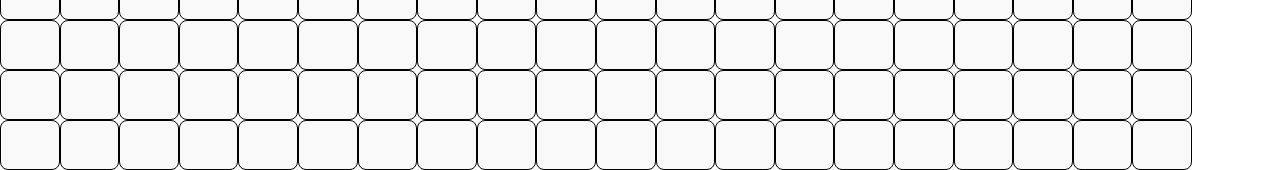
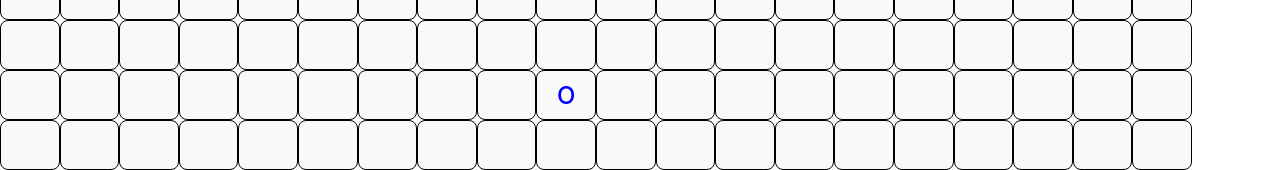
Before and after one commit to JoJoensuu/TiRaLab, a React (Vite) app in the folder tictactoe/: page / in a window 1280 px wide. Shown: the part 445-615 px from the top of the page. Built offline with nearby package versions, Linux system fonts and the light colour scheme.

Commit message:
more effective minimax

```diff
--- a/tictactoe/src/components/GameBoard.jsx
+++ b/tictactoe/src/components/GameBoard.jsx
@@ -2,22 +2,27 @@ import { useState, useEffect } from 'react';
 import './GameBoard.css';
 import { checkForWin } from '../logic/GameHeuristics';
 import { GameState } from './GameState';
-import { PLAYER, AI } from '../Config';
+import { PLAYER, AI, params, STARTING_PLAYER } from '../Config';
 import { Reset } from './Reset';
 import { selectBestMove } from '../logic/AI';
 import { getAvailableCells, updateAvailableCells } from '../helpers/HelperFunctions';
 
 const GameBoard = ( { gameState, setGameState }) => {
   // State for the game board and current player
-  const [board, setBoard] = useState(Array(20).fill(null).map(() => Array(20).fill(null)));
+  const [board, setBoard] = useState(Array(params.GRID_SIZE).fill(null).map(() => Array(params.GRID_SIZE).fill(null)));
   const [moveOptions, setMoveOptions] = useState([]);
-  const [currentPlayer, setCurrentPlayer] = useState(PLAYER);
+  const [currentPlayer, setCurrentPlayer] = useState(STARTING_PLAYER);
 
   // Effect hook for handling AI's turn
   useEffect(() => {
     if (currentPlayer === AI && gameState === GameState.inProgress) {
+      let aiMove;
+      if (moveOptions.length <= 0) {
+        aiMove = { rowIndex: 9, colIndex: 9 };
+      } else {
+        aiMove = selectBestMove(board, moveOptions);
+      }
       // Determine the best move for AI
-      const aiMove = selectBestMove(board, moveOptions);
       if (aiMove) {
         // Update the board with AI's move
         const newBoard = board.map((row, rIdx) =>
@@ -26,11 +31,16 @@ const GameBoard = ( { gameState, setGameState }) => {
         setBoard(newBoard);
 
         // Check for a win or change in game state after AI's move
-        const newGameState = checkForWin(newBoard, aiMove.rowIndex, aiMove.colIndex);
+        const newGameState = checkForWin(newBoard, aiMove);
         setGameState(newGameState);
 
-        const newMoveOptions = updateAvailableCells(moveOptions, aiMove, newBoard);
-        setMoveOptions(newMoveOptions);
+        if (moveOptions.length <= 0) {
+          const newMoveOptions = getAvailableCells(newBoard);
+          setMoveOptions(newMoveOptions);
+        } else {
+          const newMoveOptions = updateAvailableCells(moveOptions, aiMove, newBoard);
+          setMoveOptions(newMoveOptions);
+        }
 
         // Change turn back to PLAYER
         setCurrentPlayer(PLAYER);
@@ -51,8 +61,10 @@ const GameBoard = ( { gameState, setGameState }) => {
     newBoard[rowIndex][colIndex] = currentPlayer;
     setBoard(newBoard);
 
+    let playerMove = { rowIndex: rowIndex, colIndex: colIndex };
+
     // Check for a win or change in game state after PLAYER's move
-    const newGameState = checkForWin(newBoard, rowIndex, colIndex, currentPlayer);
+    const newGameState = checkForWin(newBoard, playerMove);
     setGameState(newGameState);
 
 
@@ -60,7 +72,7 @@ const GameBoard = ( { gameState, setGameState }) => {
       const newMoveOptions = getAvailableCells(newBoard);
       setMoveOptions(newMoveOptions);
     } else {
-      const newMoveOptions = updateAvailableCells(moveOptions, { rowIndex, colIndex }, newBoard);
+      const newMoveOptions = updateAvailableCells(moveOptions, playerMove, newBoard);
       setMoveOptions(newMoveOptions);
     }
 
@@ -72,8 +84,9 @@ const GameBoard = ( { gameState, setGameState }) => {
   const handleReset = () => {
     // Reset the game state, board, and current player
     setGameState(GameState.inProgress);
-    setBoard(Array(20).fill(null).map(() => Array(20).fill(null)));
-    setCurrentPlayer(PLAYER);
+    setMoveOptions([]);
+    setBoard(Array(params.GRID_SIZE).fill(null).map(() => Array(params.GRID_SIZE).fill(null)));
+    setCurrentPlayer(STARTING_PLAYER);
   };
 
   // Render the game board and reset button
--- a/tictactoe/src/logic/AI.jsx
+++ b/tictactoe/src/logic/AI.jsx
@@ -1,6 +1,7 @@
 import { AI, PLAYER, params } from '../Config';
+import { GameState } from '../components/GameState';
 import { updateAvailableCells } from '../helpers/HelperFunctions';
-import { getScore } from './GameHeuristics';
+import { checkForWin, getScore } from './GameHeuristics';
 
 /// Function to check if there's a winning move available for AI
 export const checkForWinningMove = (board, availableCells) => {
@@ -37,108 +38,130 @@ export const selectBestMove = (board, moveOptions) => {
   // Initialize a move object to store the best move's row and column indexes
   let move = { rowIndex: null, colIndex: null };
 
-  let availableCells = moveOptions;
+  let availableCells = moveOptions.map(row => row);
+
+  let bestMove;
 
   // Check if there's a winning move available on the board
-  let bestMove = checkForWinningMove(board, availableCells);
+  //bestMove = checkForWinningMove(board, availableCells);
+
   // If a winning move is found, use that move
-  if (bestMove !== null) {
+  //if (bestMove !== null) {
+  //move.rowIndex = bestMove.rowIndex;
+  //move.colIndex = bestMove.colIndex;
+  //} else {
+  // Initialize alpha and beta for alpha-beta pruning in the minimax algorithm
+  let alpha = -10;
+  let beta = 10;
+  // Call the minimax function to find the best move for the current board state
+  bestMove = minimax(board, availableCells, params.MAX_DEPTH, true, alpha, beta);
+  // If a valid move is found, update the move object with its row and column indexes
+  if (bestMove.rowIndex !== null) {
     move.rowIndex = bestMove.rowIndex;
     move.colIndex = bestMove.colIndex;
-  } else {
-    // Initialize alpha and beta for alpha-beta pruning in the minimax algorithm
-    let alpha = params.MIN_SCORE;
-    let beta = params.MAX_SCORE;
-    // Call the minimax function to find the best move for the current board state
-    bestMove = minimax(board, availableCells, params.MAX_DEPTH, true, alpha, beta);
-    // If a valid move is found, update the move object with its row and column indexes
-    if (bestMove.rowIndex !== null) {
-      move.rowIndex = bestMove.rowIndex;
-      move.colIndex = bestMove.colIndex;
-    }
   }
+  //}
+  console.log(`bestMove is ${move.rowIndex}, ${move.colIndex} with a score of: ${bestMove.score}`);
   // Return the best move found
   return move;
 };
 
 // Minimax algorithm with alpha-beta pruning
-const minimax = (board, availableCells, depth, isMaximizing, alpha, beta) => {
+export const minimax = (board, availableCells, depth, isMaximizing, alpha, beta, previousMove = null,) => {
 
-  // Base case: Check if the maximum depth is reached or a terminal state
+  // Check if a terminal node is reached
+  if (previousMove && typeof previousMove === 'object' && 'rowIndex' in previousMove && 'colIndex' in previousMove) {
+    let result = checkForWin(board, previousMove);
+    //console.log(`result for the board at state ${board} and for the move ${previousMove} is: ${result}. isMaximizing is set to ${isMaximizing}`);
+    if (result === GameState.aiWins) {
+      //console.log('reached a node where the AI wins, returning from recursion');
+      return { score: 10, rowIndex: null, colIndex: null };
+    } else if (result === GameState.playerWins) {
+      //console.log('reached a node where the PLAYER wins, returning from recursion');
+      //console.log(`player wins with ${previousMove.rowIndex}, ${previousMove.colIndex} with a score of ${params.MIN_SCORE}`);
+      return { score: -10, rowIndex: null, colIndex: null };
+    }
+  }
+
+  // Base case: Check if the maximum depth is reached
   if (depth <= 0) {
     // Evaluate the board and return the score along with null move coordinates
-    return { score: evaluateBoardForAI(board, !isMaximizing, depth), rowIndex: null, colIndex: null };
+    return { score: 0, rowIndex: null, colIndex: null };
   }
 
-  let bestMove = null;       // Initialize best move
+  let bestMove = { score: null, rowIndex: null, colIndex: null };       // Initialize best move
 
   // Maximizing player logic (AI)
   if (isMaximizing) {
     let bestScore = -Infinity; // Initialize best score to the lowest possible value
     for (let move of availableCells) {
+      //console.log(`checking ${move.rowIndex}, ${move.colIndex} for AI at depth ${depth}`);
       // Store the original available cells before the move
       const originalAvailableCells = [...availableCells];
       // Simulate the move
       board[move.rowIndex][move.colIndex] = AI;
       let newAvailableCells = updateAvailableCells(availableCells, move, board);
       // Recursively call minimax for the next level (minimizing player)
-      let subTreeMove = minimax(board, newAvailableCells, depth - 1, false, alpha, beta);
+      let subTreeMove = minimax(board, newAvailableCells, depth - 1, false, alpha, beta, move);
+      //console.log(`Minimax returned from depth ${depth - 1} to depth ${depth} with ${subTreeMove.rowIndex}, ${subTreeMove.colIndex} and a score of ${subTreeMove.score}`);
       // Undo the move
       board[move.rowIndex][move.colIndex] = null;
       availableCells = originalAvailableCells;
 
-      // Check for early termination if winning score is found
-      if (subTreeMove.score >= params.MAX_SCORE) {
-        return { score: subTreeMove.score, rowIndex: move.rowIndex, colIndex: move.colIndex };
+      if (subTreeMove.score > bestScore) {
+        //console.log(`better score found for AI, updating bestScore to ${subTreeMove.score} and bestMove to ${move.rowIndex}, ${move.colIndex}`);
+        bestScore = subTreeMove.score;
+        bestMove.rowIndex = move.rowIndex;
+        bestMove.colIndex = move.colIndex;
       }
 
-      // Update the best score and move if a better score is found
-      if (subTreeMove.score > bestScore) {
-        bestScore = subTreeMove.score;
-        bestMove = { score: bestScore, rowIndex: move.rowIndex, colIndex: move.colIndex };
-        alpha = Math.max(alpha, bestScore); // Update alpha for alpha-beta pruning
-      }
+      //console.log(`alpha check, current ${alpha} vs ${bestScore}`);
+      alpha = Math.max(alpha, bestScore);
 
-      // Alpha-beta pruning
-      if (alpha >= beta) {
-        return subTreeMove;
+      if (beta <= alpha) {
+        //console.log('beta less than or equal to alpha breaking from recursion');
+        break;
       }
     }
+    //console.log(`bestMove for the AI is ${bestMove.rowIndex}, ${bestMove.colIndex}`);
+    bestMove.score = bestScore;
+    return bestMove;
   }
   // Minimizing player logic
   else {
     let bestScore = Infinity; // Initialize best score to the highest possible value
     for (let move of availableCells) {
+      //console.log(`checking ${move.rowIndex}, ${move.colIndex} for PLAYER at depth ${depth}`);
       // Store the original available cells before the move
       const originalAvailableCells = [...availableCells];
       // Simulate the move
       board[move.rowIndex][move.colIndex] = PLAYER;
       let newAvailableCells = updateAvailableCells(availableCells, move, board);
       // Recursively call minimax for the next level (maximizing player)
-      let subTreeMove = minimax(board, newAvailableCells, depth - 1, true, alpha, beta);
+      let subTreeMove = minimax(board, newAvailableCells, depth - 1, true, alpha, beta, move);
+      //console.log(`Minimax returned from depth ${depth - 1} to depth ${depth} with ${subTreeMove.rowIndex}, ${subTreeMove.colIndex} and a score of ${subTreeMove.score}`);
       // Undo the move
       board[move.rowIndex][move.colIndex] = null;
       availableCells = originalAvailableCells;
 
-      if (subTreeMove.score <= -params.MAX_SCORE) {
-        return { score: subTreeMove.score, rowIndex: move.rowIndex, colIndex: move.colIndex };
+      if (subTreeMove.score < bestScore) {
+        //console.log(`lower score found for PLAYER, updating bestScore to ${subTreeMove.score} and bestMove to ${move.rowIndex}, ${move.colIndex}`);
+        bestScore = subTreeMove.score;
+        bestMove.rowIndex = move.rowIndex;
+        bestMove.colIndex = move.colIndex;
       }
+      //console.log(`beta check, current ${beta} vs ${bestScore}`);
+      beta = Math.min(beta, bestScore);
 
-      // Update the best score and move if a better score is found
-      if (subTreeMove.score < bestScore) {
-        bestScore = subTreeMove.score;
-        bestMove = { score: bestScore, rowIndex: move.rowIndex, colIndex: move.colIndex };
-        beta = Math.min(beta, bestScore); // Update beta for alpha-beta pruning
-      }
-
-
-      // Alpha-beta pruning
-      if (alpha >= beta) {
-        return subTreeMove;
+      if (beta <= alpha) {
+        //console.log('beta less than or equal to alpha breaking from recursion');
+        break;
       }
     }
+    bestMove.score = bestScore;
+    //console.log(`bestMove for the PLAYER is ${bestMove.rowIndex}, ${bestMove.colIndex}`);
+    return bestMove;
   }
-  return bestMove;
 };
 
 // Function to evaluate the board from the AI's perspective
@@ -148,8 +171,8 @@ export const evaluateBoardForAI = (board, playerTurn, depth) => {
   const playerScore = getScore(board, false, playerTurn);
 
   // Adjust scores for depth
-  const adjustedAIScore = aiScore - depth;
-  const adjustedPlayerScore = playerScore + depth;
+  const adjustedAIScore = aiScore;
+  const adjustedPlayerScore = playerScore;
 
   // Account for division by zero errors
   if (adjustedPlayerScore === 0) {
--- a/tictactoe/src/logic/GameHeuristics.jsx
+++ b/tictactoe/src/logic/GameHeuristics.jsx
@@ -8,13 +8,13 @@ const checkHorizontal = (board, rowIndex, colIndex, currentPlayer) => {
   // Check to the left
   for (let i = colIndex - 1; i >= 0 && board[rowIndex][i] === currentPlayer; i--) {
     count++;
-    if (count >= 5) return true; // Win condition met
+    if (count >= params.WINNING_STRAIGHT) return true; // Win condition met
   }
 
   // Check to the right
   for (let i = colIndex + 1; i < board[rowIndex].length && board[rowIndex][i] === currentPlayer; i++) {
     count++;
-    if (count >= 5) return true; // Win condition met
+    if (count >= params.WINNING_STRAIGHT) return true; // Win condition met
   }
   return false;
 };
@@ -25,12 +25,12 @@ const checkVertical = (board, rowIndex, colIndex, currentPlayer) => {
   // Check up
   for (let i = rowIndex - 1; i >= 0 && board[i][colIndex] === currentPlayer; i--) {
     count++;
-    if (count >= 5) return true; // Win condition met
+    if (count >= params.WINNING_STRAIGHT) return true; // Win condition met
   }
   // Check down
   for (let i = rowIndex + 1; i < board[colIndex].length && board[i][colIndex] === currentPlayer; i++) {
     count++;
-    if (count >= 5) return true; // Win condition met
+    if (count >= params.WINNING_STRAIGHT) return true; // Win condition met
   }
   return false;
 };
@@ -42,12 +42,12 @@ const checkDiagonal = (board, rowIndex, colIndex, currentPlayer) => {
   // Check upper left
   for (let i = rowIndex - 1, j = colIndex - 1; i >= 0 && j >= 0 && board[i][j] === currentPlayer; i--, j--) {
     count++;
-    if (count >= 5) return true;
+    if (count >= params.WINNING_STRAIGHT) return true;
   }
   // Check lower right
   for (let i = rowIndex + 1, j = colIndex + 1; i < board.length && j < board[i].length && board[i][j] === currentPlayer; i++, j++) {
     count++;
-    if (count >= 5) return true;
+    if (count >= params.WINNING_STRAIGHT) return true;
   }
 
   // Reset count for minor diagonal
@@ -57,19 +57,21 @@ const checkDiagonal = (board, rowIndex, colIndex, currentPlayer) => {
   // Check upper right
   for (let i = rowIndex - 1, j = colIndex + 1; i >= 0 && j < board[i].length && board[i][j] === currentPlayer; i--, j++) {
     count++;
-    if (count >= 5) return true;
+    if (count >= params.WINNING_STRAIGHT) return true;
   }
   // Check lower left
   for (let i = rowIndex + 1, j = colIndex - 1; i < board.length && j >= 0 && board[i][j] === currentPlayer; i++, j--) {
     count++;
-    if (count >= 5) return true;
+    if (count >= params.WINNING_STRAIGHT) return true;
   }
 
   return false;
 };
 
 // Function to check for a win or draw in the game
-export const checkForWin = (board, rowIndex, colIndex) => {
+export const checkForWin = (board, move) => {
+  let rowIndex = move.rowIndex;
+  let colIndex = move.colIndex;
   // Identify the current player based on the last move
   const currentPlayer = board[rowIndex][colIndex];
 
```
Also changed, not shown: tictactoe/src/Config.js (+6 -3 lines), 2 other files (tests, documents, lock files or other folders).
